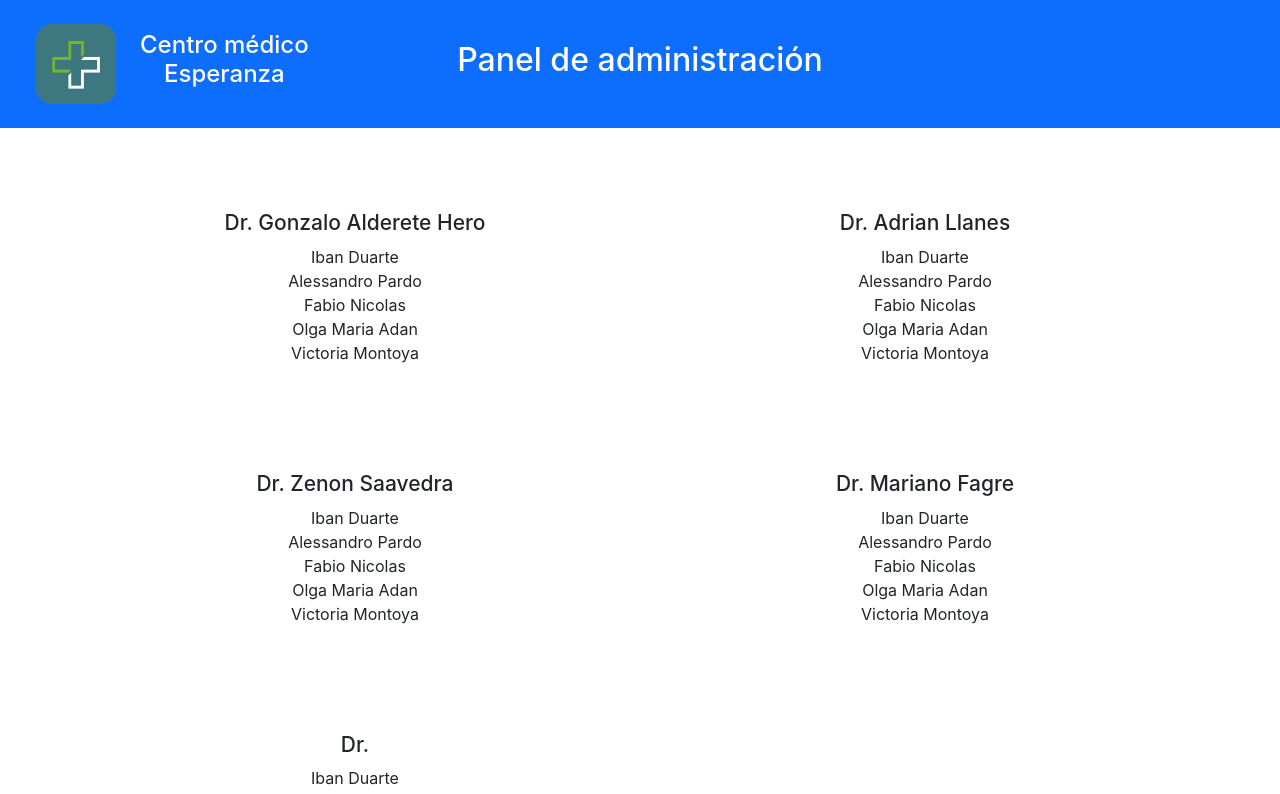
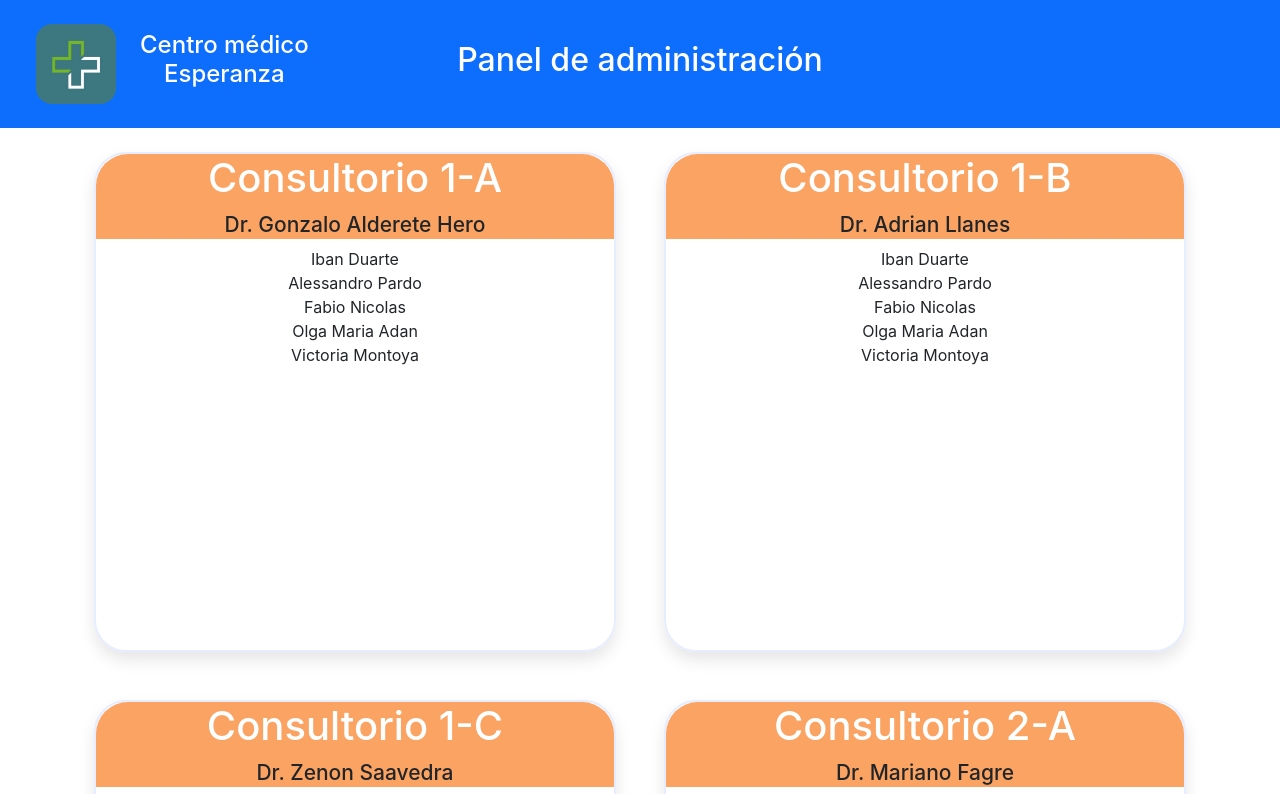
Before and after one commit to allanes/turnos-cm-frontend, a React (Create React App) app: page / in a window 1280 px wide. Shown: the top 794 px of the page. Built offline with nearby package versions, Linux system fonts and the light colour scheme.

Commit message:
Se agrega estilos a las tarjetas de consultorios

```diff
--- /dev/null
+++ b/src/styles/base/_pallete.scss
@@ -0,0 +1,12 @@
+$mi-orange: #FAA362;
+$mi-white: #ffffff;
+$mi-black: #050505;
+$mi-blue: #0d6efd;
+$mi-blue-light: rgba(13, 109, 253, 0.6);
+$mi-grey: #757575;
+$mi-grey-blue: #7C8DB5;
+$mi-grey-smoke: #E6EDFF;
+$mi-green: #52a80b;
+$mi-green-light: rgba(82, 168, 11, 0.6);
+$mi-yellow: #eedd7f;
+$mi-yellow-light: rgb(238, 221, 127, 0.6);
--- /dev/null
+++ b/src/styles/components/_roomDescription.scss
@@ -0,0 +1,13 @@
+.cardRoom {
+    height: 500px;
+    border: 2px solid ;
+    border-color: $mi-grey-smoke;
+    border-radius: 2rem;
+    box-shadow: 0 .5rem 1rem rgba(0, 0, 0, 0.1);
+}
+
+.cardRoom-Top{
+    background: $mi-orange;
+    border-top-left-radius: 2rem;
+    border-top-right-radius: 2rem;
+}
--- a/src/styles/styles.scss
+++ b/src/styles/styles.scss
@@ -1,9 +1,11 @@
 // Default configurations and variables
 
 @import './base/settings';
+@import './base/pallete';
 
 // text, forms, and other styles
 
 // Components styles
 
 @import './components/logocm';
+@import './components/roomDescription';
```
